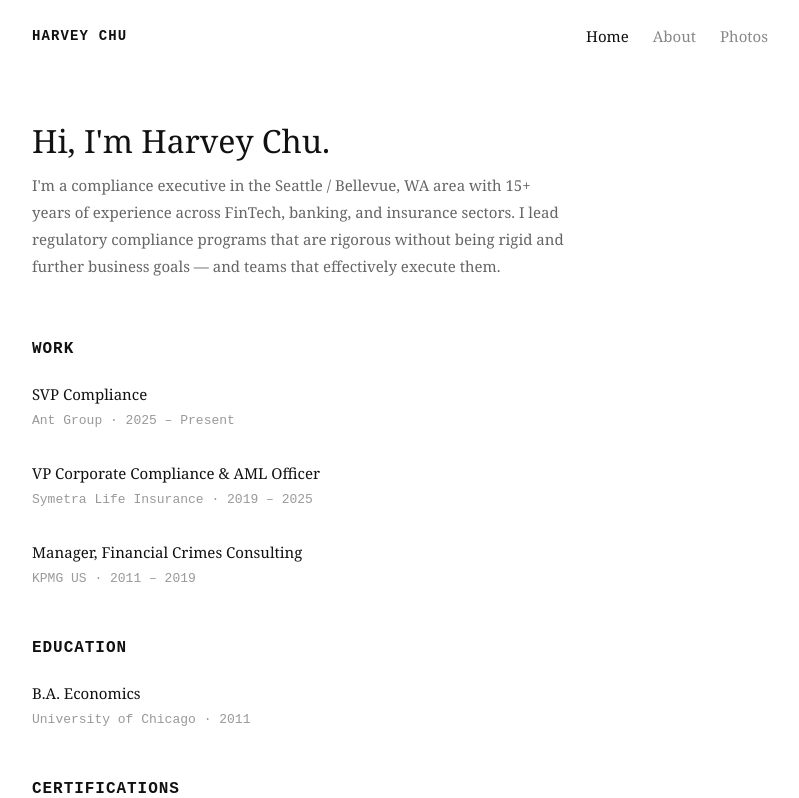
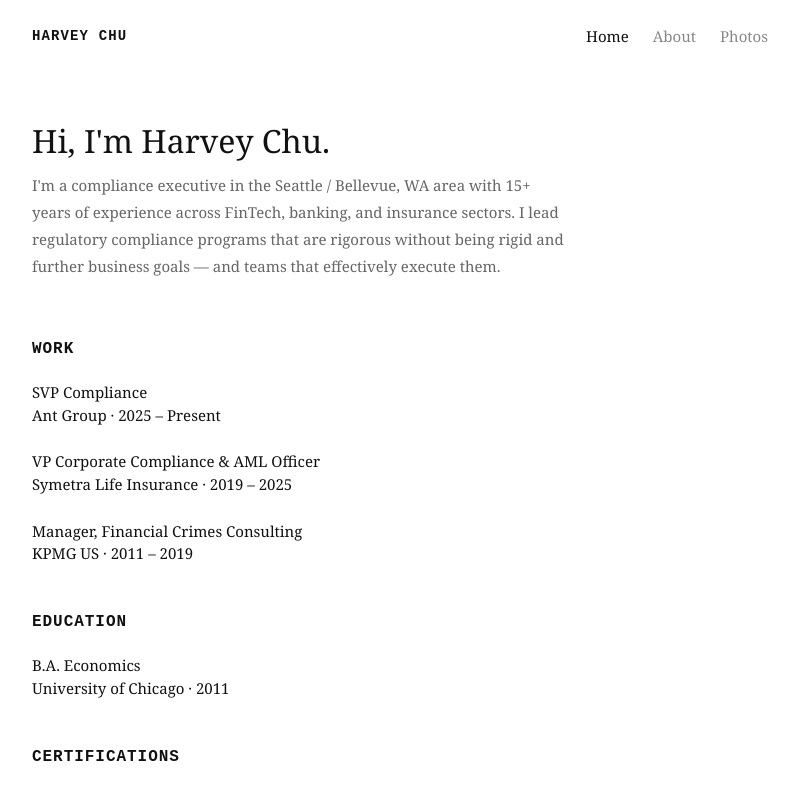
Before and after one commit to understandmykiwi/my-portfolio, a SvelteKit app: page / in a window 1280 px wide. Shown: the top 798 px of the page, without its empty margins (240-1039 px from the left). Built offline with nearby package versions, Linux system fonts and the light colour scheme.

Commit message:
unify job title and company name styling

```diff
--- a/src/routes/+page.svelte
+++ b/src/routes/+page.svelte
@@ -5,22 +5,22 @@
 
 <div class="entry">
   <span class="entry-role">SVP Compliance</span>
-  <span class="entry-meta">Ant Group · 2025 – Present</span>
+  <span class="entry-sub">Ant Group · 2025 – Present</span>
 </div>
 <div class="entry">
   <span class="entry-role">VP Corporate Compliance & AML Officer</span>
-  <span class="entry-meta">Symetra Life Insurance · 2019 – 2025</span>
+  <span class="entry-sub">Symetra Life Insurance · 2019 – 2025</span>
 </div>
 <div class="entry">
   <span class="entry-role">Manager, Financial Crimes Consulting</span>
-  <span class="entry-meta">KPMG US · 2011 – 2019</span>
+  <span class="entry-sub">KPMG US · 2011 – 2019</span>
 </div>
 
 <p class="section-label">Education</p>
 
 <div class="entry">
   <span class="entry-role">B.A. Economics</span>
-  <span class="entry-meta">University of Chicago · 2011</span>
+  <span class="entry-sub">University of Chicago · 2011</span>
 </div>
 
 <p class="section-label">Certifications</p>
@@ -66,20 +66,24 @@
   .entry {
     display: flex;
     flex-direction: column;
-    margin-bottom: 1.8rem;
+    gap: 0.1rem;
+    margin-bottom: 1.6rem;
   }
 
   .entry-role {
+    font-family: Georgia, 'Times New Roman', serif;
     font-size: 15px;
     font-weight: 400;
     color: #111;
-    margin-bottom: 0.15rem;
+    line-height: 1.4;
   }
 
-  .entry-meta {
-    font-size: 13px;
-    color: #999;
-    font-family: 'Courier New', monospace;
+  .entry-sub {
+    font-family: Georgia, 'Times New Roman', serif;
+    font-size: 15px;
+    font-weight: 400;
+    color: #111;
+    line-height: 1.4;
   }
 
   .plain-text {
```
